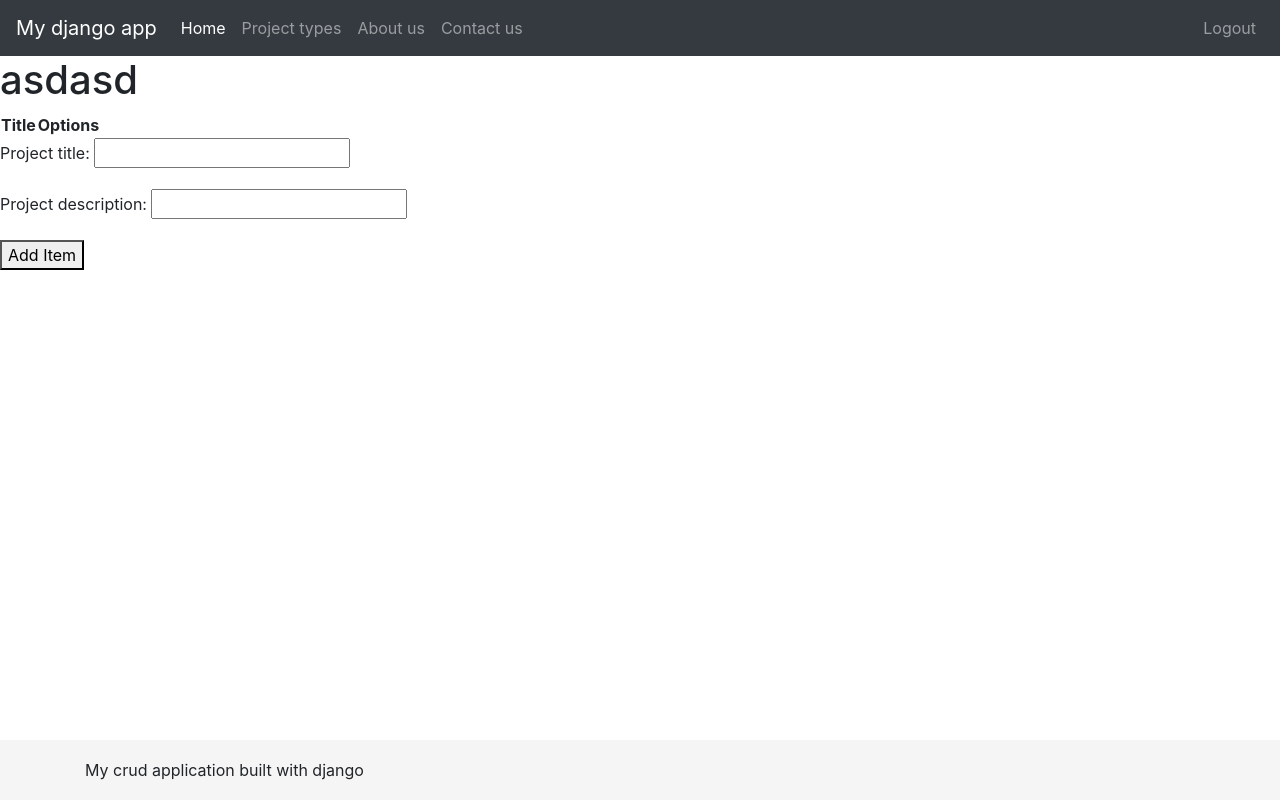
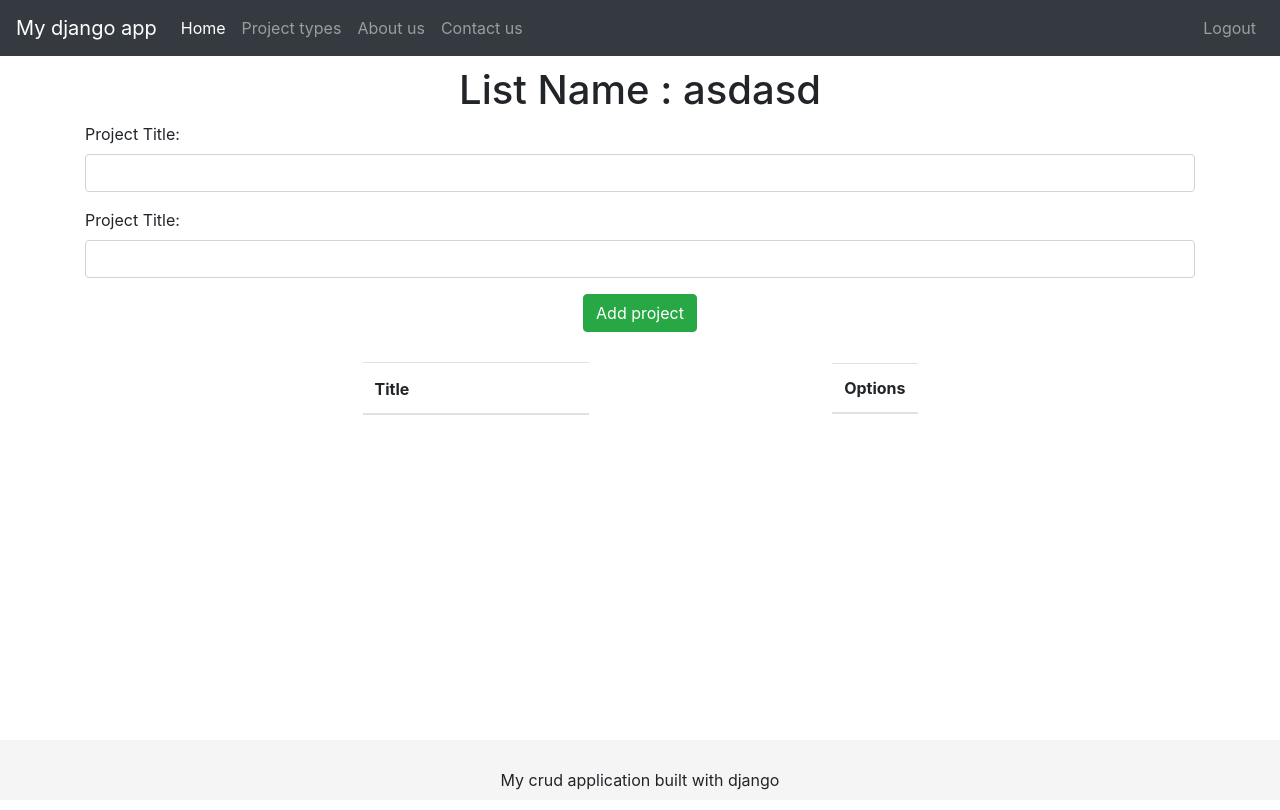
Before and after one commit to ikkhannn/django, a Django app: page /projectslist/14 in a window 1280 px wide. Before the commit the page ends 780 px from the top, so only its background shows below. Run offline with Django 3.2, Linux system fonts and the light colour scheme; a user stored in the database is signed in; data comes from the database, SQL or seed files in the repository; both versions use the stored data as it was after the commit; lists and menus that the app fills with data are empty; some libraries are stand-ins or nearby versions.

Commit message:
search implemented

```diff
--- a/myloginproject/myhome/forms.py
+++ b/myloginproject/myhome/forms.py
@@ -4,38 +4,45 @@ from django.contrib.auth.forms import UserCreationForm
 from django.contrib.auth.models import User
 from .models import ProjectsList,Projects
 
+city_choices = (
+    ('karachi','Karachi'),
+    ('faisalabad', 'Faisalabad'),
+    ('lahore','Lahore'),
+    ('islamabad','Islamabad'),
+    ('quetta','Quetta'),
+)
 class RegisterForm(UserCreationForm):
 
-    password1 = forms.CharField(max_length=32, widget=forms.PasswordInput)
-    password2 = forms.CharField(max_length=32, widget=forms.PasswordInput)
-
-
+    birth_date = forms.DateField(help_text='Required. Format: YYYY-MM-DD')
+    location = forms.CharField(widget=forms.Select(choices=city_choices))
     class Meta:
 
         model=User
         fields=["username","email","password1","password2"]
 
-    def clean(self):
-        cleaned_data=super().clean()
 
-        password1 = self.cleaned_data.get('password1')
-        password2 = self.cleaned_data.get('password2')
+    # def clean(self):
+    #     cleaned_data=super().clean()
 
-        # extract the username and text field from the data
+    #     password1 = self.cleaned_data.get('password1')
+    #     password2 = self.cleaned_data.get('password2')
 
-        # conditions to be met for the username length
-        if password1 != password2:
-            self.add_error('password1','passwords are not same')
+    #     # extract the username and text field from the data
+
+    #     # conditions to be met for the username length
+    #     if password1 != password2:
+    #         self.add_error('password1','passwords are not same')
 
         # return any errors if found
 
 
 
 class CreateNewList(forms.ModelForm):
-    name= forms.CharField()
+    name= forms.CharField(widget=(forms.TextInput(attrs={'class':'form-control'})))
     class Meta:
         model = ProjectsList
         fields=["name"]
+
 
     # def clean_name(self):
     #     data = self.cleaned_data.get('name')
@@ -56,6 +63,8 @@ class CreateNewList(forms.ModelForm):
 #   name=forms.CharField(label="Name",max_length=200)
 
 class CreateNewProject(forms.ModelForm):
+    project_title= forms.CharField(label='Project Title',widget=(forms.TextInput(attrs={'class':'form-control'})))
+    project_description= forms.CharField(label='Project Title',widget=(forms.TextInput(attrs={'class':'form-control'})))
     class Meta:
         model = Projects
         fields=["project_title","project_description"]
--- a/myloginproject/myhome/models.py
+++ b/myloginproject/myhome/models.py
@@ -1,6 +1,11 @@
 from django.db import models
 from django.contrib.auth.models import User
+from django.db.models.signals import post_save
+from django.dispatch import receiver
 # Create your models here.
+
+
+
 
 class ProjectsList(models.Model):
 
@@ -10,7 +15,6 @@ class ProjectsList(models.Model):
 
     def __str__(self):
         return self.name
-
 
 
 class Projects(models.Model):
@@ -23,3 +27,17 @@ class Projects(models.Model):
 
     def __str__(self):
         return self.project_title
+
+class Profile(models.Model):
+
+    user = models.OneToOneField(User, on_delete=models.CASCADE)
+    bio = models.TextField(max_length=500, blank=True)
+    birth_date = models.DateField(null=True, blank=True)
+    location = models.CharField(max_length=12,null=True,blank=True)
+    status = models.CharField(max_length=10, default="active")
+
+@receiver(post_save, sender=User)
+def update_user_profile(sender, instance, created, **kwargs):
+    if created:
+        Profile.objects.create(user=instance)
+    instance.profile.save()
--- a/myloginproject/myhome/static/myhome/css/styles.css
+++ b/myloginproject/myhome/static/myhome/css/styles.css
@@ -18,12 +18,22 @@ html {
     background-color: #f5f5f5;
   }
 
+  .listofprojects{
+
+    margin: auto;
+   width: 50% !important;
+   margin-top:30px;
+  }
+
+  .container{
+    margin-top: 10px;
+  }
 
   /* Custom page CSS
   -------------------------------------------------- */
   /* Not required for template or sticky footer method. */
 
-  body > .container {
+  /* body > .container {
     padding: 60px 15px 0;
   }
 
@@ -31,7 +41,7 @@ html {
     padding-right: 15px;
     padding-left: 15px;
   }
-
+   */
   code {
     font-size: 80%;
   }
--- a/myloginproject/myhome/templates/base.html
+++ b/myloginproject/myhome/templates/base.html
@@ -10,6 +10,7 @@
   <title>{% block title %}Django app{% endblock %}</title>
 </head>
 <body>
+
   <nav class="navbar navbar-expand-lg navbar-dark bg-dark">
     <a class="navbar-brand" href="#">My django app</a>
     <button class="navbar-toggler" type="button" data-toggle="collapse" data-target="#navbarNavAltMarkup" aria-controls="navbarNavAltMarkup" aria-expanded="false" aria-label="Toggle navigation">
@@ -42,12 +43,14 @@
     </ul>
   </nav>
   <main>
+    <div class="container">
       {% block content %}
       {% endblock %}
+    </div>
   </main>
   <!-- Footer -->
   <footer class="footer">
-    <div class="container">
+    <div class="container text-center">
       <span>My crud application built with django</span>
     </div>
   </footer>
--- a/myloginproject/myhome/templates/create.html
+++ b/myloginproject/myhome/templates/create.html
@@ -5,8 +5,9 @@
 
 <form method="post" action="/createlist">
     {% csrf_token %}
+    <h1 class="text-center">List of projects</h1>
     {{ form.as_p }}
-    <button type="submit" , name="save">Create New</button>
+    <div class="text-center"><button type="submit" class="btn btn-success" name="save">Create New</button></div>
 
 </form>
 {% endblock %}
--- a/myloginproject/myhome/templates/list.html
+++ b/myloginproject/myhome/templates/list.html
@@ -2,16 +2,29 @@
 {% block title %}View List{% endblock %}
 
 {% block content %}
-    <h1>{{ls.name}}</h1>
+
     <form method="post" action="#">
     {% csrf_token %}
-        <table>
+
+
+        <!-- <input type="text", name="title">
+        <input type="text", name="description">  -->
+
+        <h1 class="text-center"> List Name : {{ls.name}}</h1>
+        {{ form.as_p }}
+
+       <div class="text-center"> <button class="btn btn-success" type="submit", name="newItem", value="newItem">Add project</button></div>
+
+    </form>
+    <table class="listofprojects table">
+        <thead>
         <tr>
             <th>Title</th>
             <th colspan="2" class="text-center float-right">Options</th>
 
         </tr>
-
+    </thead>
+    <tbody>
         {% for item in ls.projects_set.all %}
 
                 <tr>
@@ -23,16 +36,7 @@
                 <td><a href="delete/{{item.id}}" class="btn btn-danger ">Delete</a></td>
                 </tr>
         {% endfor %}
-
+    </tbody>
 
 </table>
-
-        <!-- <input type="text", name="title">
-        <input type="text", name="description">  -->
-
-        {{ form.as_p }}
-
-        <button type="submit", name="newItem", value="newItem">Add Item</button>
-
-    </form>
 {% endblock %}
--- a/myloginproject/myhome/templates/view.html
+++ b/myloginproject/myhome/templates/view.html
@@ -5,7 +5,8 @@
 {% endblock %}
 
 {% block content %}
-<table>
+<h1 class="text-center">List of project types</h1>
+<table class="listofprojects table">
     <tr>
         <th>Project Types</th>
         <th colspan="2" class="text-center float-right">Options</th>
@@ -19,7 +20,7 @@
             <form action="{% url 'projectslist_delete' td.id %}">
                 {% csrf_token %}
 
-                    <td><button type="submit" class="btn btn-danger float-right">Delete</button></td>
+                    <td><button type="submit", class="btn btn-danger float-right">Delete</button></td>
 
                 </tr>
 
--- a/myloginproject/myhome/urls.py
+++ b/myloginproject/myhome/urls.py
@@ -13,5 +13,6 @@ urlpatterns = [
     path('viewlist/delete/<int:pk>',views.projectslist_delete,name='projectslist_delete'),
     path('projectslist/delete/<int:pk>',views.project_delete,name='delete'),
     path('projectslist/edit/<int:pk>', views.project_update,name='project_update'),
+    path('searchprojects/',views.search_project_type,name='search_project_type')
 
 ]
--- a/myloginproject/myhome/views.py
+++ b/myloginproject/myhome/views.py
@@ -7,6 +7,7 @@ from .models import ProjectsList,Projects
 import datetime
 from django.utils import timezone
 from django.contrib.auth.decorators import login_required
+from django.db.models import Q
 
 
 
@@ -68,8 +69,12 @@ def register(request):
         if request.method=="POST":
             form = RegisterForm(request.POST)
             if form.is_valid():
-                form.save()
-            return redirect("/")
+                user=form.save()
+                user.refresh_from_db()
+                user.profile.birth_date = form.cleaned_data.get('birth_date')
+                user.profile.location = form.cleaned_data.get('location')
+                user.save()
+                return redirect("/")
         else:
 
             form= RegisterForm()
@@ -106,7 +111,7 @@ def project_update(request, pk):
         else:
             project= Projects.objects.get(pk=pk)
             form= CreateNewProject(instance=project)
-        return render(request,"list.html",{'form':form})
+        return render(request,"update.html",{'form':form})
     else:
         if pk==0:
             form=CreateNewProject(request.POST)
@@ -144,3 +149,30 @@ def projectslist_delete(request,pk):
     projectslist.delete()
 
     return redirect('/viewlist')
+
+def search_project_type(request):
+
+
+    if request.method == 'GET' and request.user.is_authenticated:
+
+
+        query=request.GET.get('q')
+
+        submitbutton= request.GET.get('submit')
+
+        if query is not None:
+            lookups= Q(name__icontains=query)
+
+
+            results= request.user.projectslist.filter(lookups).distinct()
+
+            context={'results': results,
+                     'submitbutton': submitbutton}
+
+            return render(request, 'search.html', context)
+
+        else:
+            return render(request, 'search.html')
+
+    else:
+        return render(request, 'search.html')
```
Also changed, not shown: myloginproject/myhome/templates/home.html (+6 -1 lines), myloginproject/myhome/templates/search.html (added, +33 -0 lines), myloginproject/myhome/templates/update.html (+10 -2 lines), myloginproject/db.sqlite3, myloginproject/myhome/migrations/0007_profile.py (added), myloginproject/myhome/migrations/0008_profile_status.py (added), myloginproject/myhome/migrations/0009_auto_20200212_1637.py (added), myloginproject/myhome/migrations/0010_auto_20200212_1647.py (added). Lines whose indentation alone changed are shown as unchanged.
